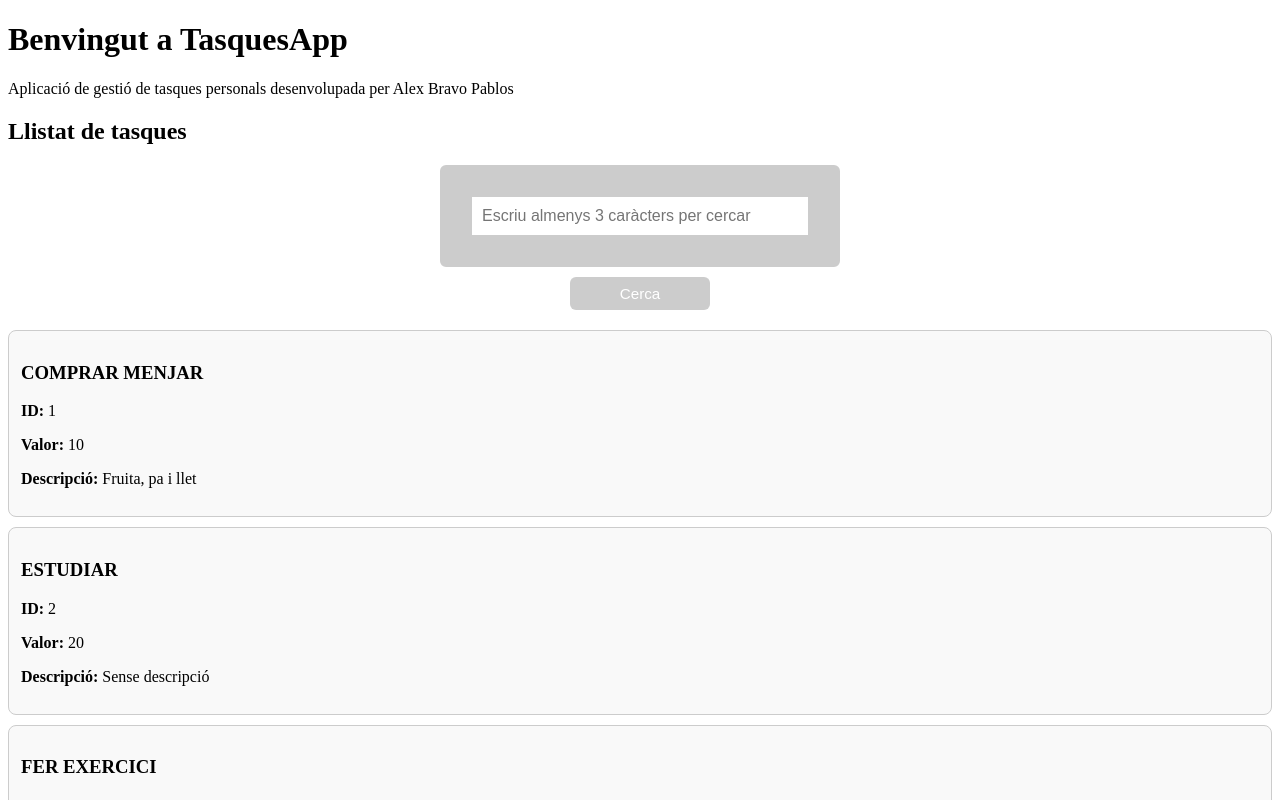
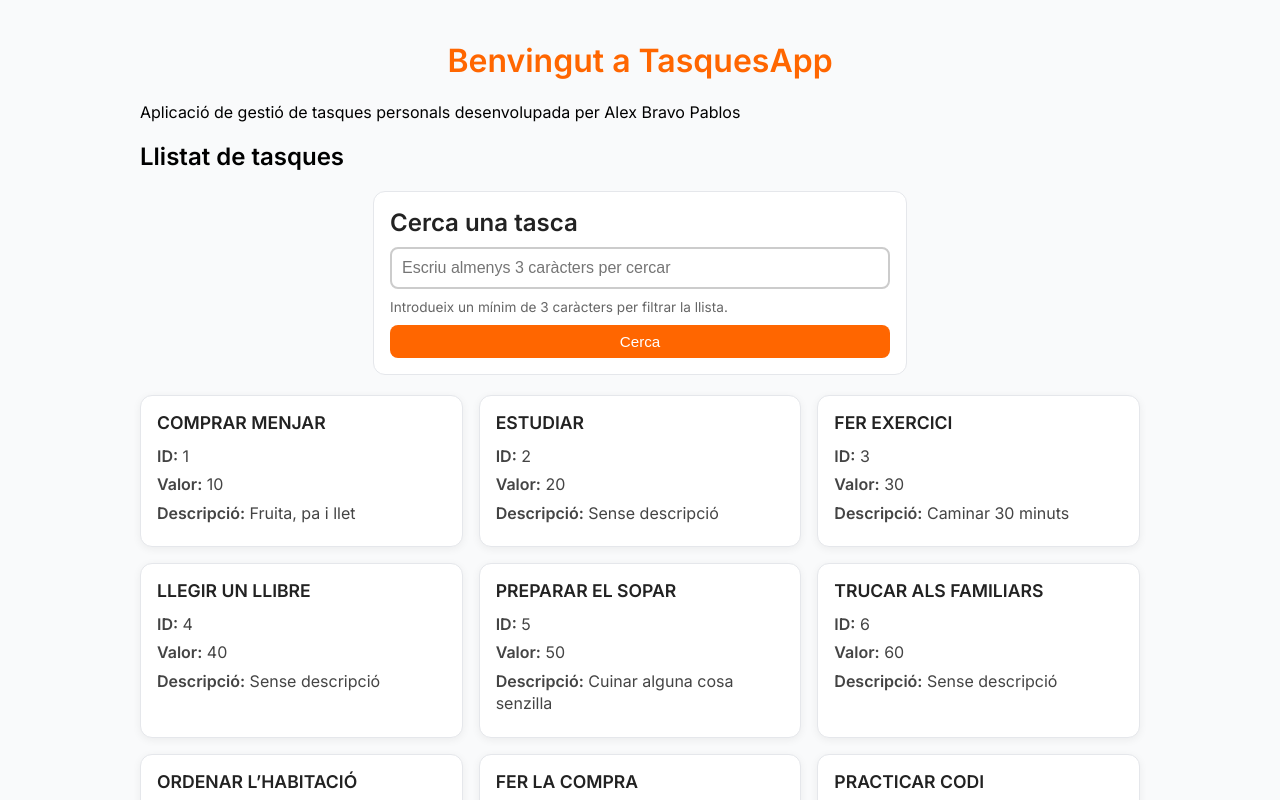
Before and after one commit to Al3XBP/ioc-angular-TasquesApp-Alex, an Angular app: page / in a window 1280 px wide. Shown: the top 800 px of the page. Built offline with nearby package versions, Linux system fonts and the light colour scheme.

Commit message:
Implantació UX, Accessibilitat i millores del Disseny

```diff
--- a/src/app/app.component.html
+++ b/src/app/app.component.html
@@ -1,8 +1,10 @@
-<h1>Benvingut a TasquesApp</h1>
-<p>Aplicació de gestió de tasques personals desenvolupada per Alex Bravo Pablos</p>
+<div class="main-container">
+  <h1>Benvingut a TasquesApp</h1>
+  <p>Aplicació de gestió de tasques personals desenvolupada per Alex Bravo Pablos</p>
 
-<h2>Llistat de tasques</h2>
+  <h2>Llistat de tasques</h2>
 
-<app-barra-cerca (cercaCanviada)="actualitzarCerca($event)"></app-barra-cerca>
+  <app-barra-cerca (cercaCanviada)="actualitzarCerca($event)"></app-barra-cerca>
 
-<app-llista-elements [elements]="elementsFiltrats"></app-llista-elements>
+  <app-llista-elements [elements]="elementsFiltrats"></app-llista-elements>
+</div>
--- a/src/app/app.component.ts
+++ b/src/app/app.component.ts
@@ -23,6 +23,15 @@ export class AppComponent {
   actualitzarCerca(text: string): void {
     const textMin = text.toLowerCase();
 
+    if (textMin === '') {
+      this.elementsFiltrats = this.elements;
+      return;
+    }
+
+    if (textMin.length < 3) {
+      return;
+}
+
     this.elementsFiltrats = this.elements.filter(element =>
       element.nom.toLowerCase().includes(textMin)
     );
--- a/src/app/components/barra-cerca/barra-cerca.component.html
+++ b/src/app/components/barra-cerca/barra-cerca.component.html
@@ -1,5 +1,8 @@
-<form #formulariCerca="ngForm" (ngSubmit)="actualitzarCerca()" class="formulari-cerca">
+<form #formulariCerca="ngForm" (ngSubmit)="actualitzarCerca()" class="formulari-cerca" novalidate>
+  <label for="textCerca" class="etiqueta-cerca">Cerca una tasca</label>
+
   <input
+    id="textCerca"
     type="text"
     name="textCerca"
     [(ngModel)]="textCerca"
@@ -7,11 +10,20 @@
     required
     minlength="3"
     placeholder="Escriu almenys 3 caràcters per cercar"
+    aria-describedby="ajuda-cerca error-cerca"
+    [attr.aria-invalid]="campCerca.invalid && (campCerca.touched || campCerca.dirty)"
   />
 
-  <button type="submit" [disabled]="formulariCerca.invalid">Cerca</button>
+  <p id="ajuda-cerca" class="ajuda-cerca">Introdueix un mínim de 3 caràcters per filtrar la llista.</p>
 
-  <div class="error" *ngIf="campCerca.invalid && (campCerca.touched || campCerca.dirty)">
+  <button type="submit" aria-label="Executar la cerca">Cerca</button>
+
+  <div
+    id="error-cerca";
+    class="error"
+    *ngIf="campCerca.invalid && (campCerca.touched || campCerca.dirty)"
+    aria-live="polite"
+  >
     <p *ngIf="campCerca.errors?.['required']">El camp de cerca és obligatori.</p>
     <p *ngIf="campCerca.errors?.['minlength']">Has d'escriure com a mínim 3 caràcters.</p>
   </div>
--- a/src/app/components/barra-cerca/barra-cerca.component.scss
+++ b/src/app/components/barra-cerca/barra-cerca.component.scss
@@ -2,27 +2,52 @@
   display: flex;
   flex-direction: column;
   gap: 10px;
-  max-width: 400px;
+  max-width: 500px;
   margin: 20px auto;
+  padding: 16px;
+  background-color: #ffffff;
+  border: 1px solid #e5e7eb;
+  border-radius: 12px;
+}
+
+.etiqueta-cerca {
+  font-weight: 600;
+  font-size: 1.5rem;
+  color: #222;
+}
+
+.ajuda-cerca {
+  margin: 0;
+  font-size: 0.85rem;
+  color: #666;
 }
 
 input {
   padding: 10px;
   font-size: 1rem;
-  border: 2pc solid #ccc;
-  border-radius: 6px;
+  border: 2px solid #ccc;
+  border-radius: 8px;
+  outline: none;
+}
+
+input:focus {
+  border-color: #ff6600;
 }
 
 button {
   width: 140px;
-  padding: 8px 12px;
+  padding: 8px 14px;
   font-size: 0.95rem;
   border: none;
-  border-radius: 6px;
+  border-radius: 8px;
   background-color: #ff6600;
   color: white;
   cursor: pointer;
-  align-self: center;
+  align-self: flex-center;
+}
+
+button:hover:not(:disabled) {
+  opacity: 0.95;
 }
 
 button:disabled {
@@ -34,3 +59,23 @@ button:disabled {
   color: red;
   font-size: 0.9rem;
 }
+
+input.ng-invalid.ng-touched, inpt ng-invalid.ng-dirty {
+  border-color: #b00020;
+}
+
+input.ng-invalid.ng-touched, inpt ng-invalid.ng-dirty {
+  border-color: #2e7d32;
+}
+
+@media (max-width: 600px) {
+  .formulari-cerca {
+     margin: 16px;
+     padding: 14px;
+  }
+}
+
+button {
+  width: 100%;
+  align-self: stretch;
+}
--- a/src/app/components/llista-elements/llista-elements.component.html
+++ b/src/app/components/llista-elements/llista-elements.component.html
@@ -1,4 +1,4 @@
-<div *ngIf="elements.length > 0; else senseResultats">
+<div *ngIf="elements.length > 0; else senseResultats" class="grid-elements">
   <app-targeta-element
     *ngFor="let element of elements; trackBy: trackByElementId"
     [element]="element">
@@ -6,5 +6,5 @@
 </div>
 
 <ng-template #senseResultats>
-  <p class="avis">No s'han trobat resultats per a la cerca.</p>
+  <p class="avis" aria-live="polite">No s'han trobat resultats per a la cerca.</p>
 </ng-template>
--- a/src/app/components/llista-elements/llista-elements.component.scss
+++ b/src/app/components/llista-elements/llista-elements.component.scss
@@ -1,6 +1,25 @@
+.grid-elements {
+  display: grid;
+  grid-template-columns: 1fr;
+  gap: 16px;
+  margin-top: 20px;
+}
+
 .avis {
   text-align: center;
-  color: red;
-  font-weight: bold;
-  margin-top: 20px;
+  color: #b00020;
+  font-weight: 600;
+  margin-top: 24px;
 }
+
+@media (min-width: 768px) {
+  .grid-elements {
+    grid-template-columns: repeat(2, 1fr);
+  }
+}
+
+@media (min-width: 1024px) {
+  .grid-elements {
+    grid-template-columns: repeat(3, 1fr);
+  }
+}
--- a/src/app/components/targeta-element/targeta-element.component.html
+++ b/src/app/components/targeta-element/targeta-element.component.html
@@ -1,4 +1,4 @@
-<div class="targeta">
+<div class="targeta" role="article" aria-label="Informació de l'element">
   <h3>{{ element.nom | uppercase }}</h3>
   <p><strong>ID:</strong> {{ element.id }}</p>
   <p><strong>Valor:</strong> {{ element.valor | number: '1.0-0' }}</p>
--- a/src/app/components/targeta-element/targeta-element.component.scss
+++ b/src/app/components/targeta-element/targeta-element.component.scss
@@ -1,7 +1,22 @@
 .targeta {
-  border: 1px solid #ccc;
-  padding: 12px;
-  margin: 10px 0;
-  border-radius: 8px;
-  background-color: #f9f9f9;
+  height: 100%;
+  border: 1px solid #e5e7eb;
+  padding: 16px;
+  border-radius: 12px;
+  background-color: #ffffff;
+  box-shadow: 0 2px 8px rgba(0, 0, 0, 0.06);
+  box-sizing: border-box;
 }
+
+.targeta h3 {
+  margin-top: 0;
+  margin-bottom: 12px;
+  font-size: 1.1rem;
+  color: #222;
+}
+
+.targeta p {
+  margin: 6px 0;
+  color: #444;
+  line-height: 1.4;
+}
--- a/src/index.html
+++ b/src/index.html
@@ -6,6 +6,7 @@
   <base href="/">
   <meta name="viewport" content="width=device-width, initial-scale=1">
   <link rel="icon" type="image/x-icon" href="favicon.ico">
+  <link href="https://fonts.googleapis.com/css2?family=Inter:wght@300;400;500;600&display=swap" rel="stylesheet">
 </head>
 <body>
   <app-root></app-root>
--- a/src/styles.scss
+++ b/src/styles.scss
@@ -1 +1,26 @@
 /* You can add global styles to this file, and also import other style files */
+
+.main-container {
+  max-width: 1000px;
+  margin: 0 auto;
+  padding: 20px;
+}
+
+body {
+  font-family: 'Inter', sans-serif;
+  margin: 0;
+  background-color: #f9fafb;
+}
+
+h1, h2, h3 {
+  font-weight: 600;
+}
+
+h1 {
+  text-align: center;
+  color: #ff6600;
+}
+
+p {
+  font-weight: 400;
+}
```
